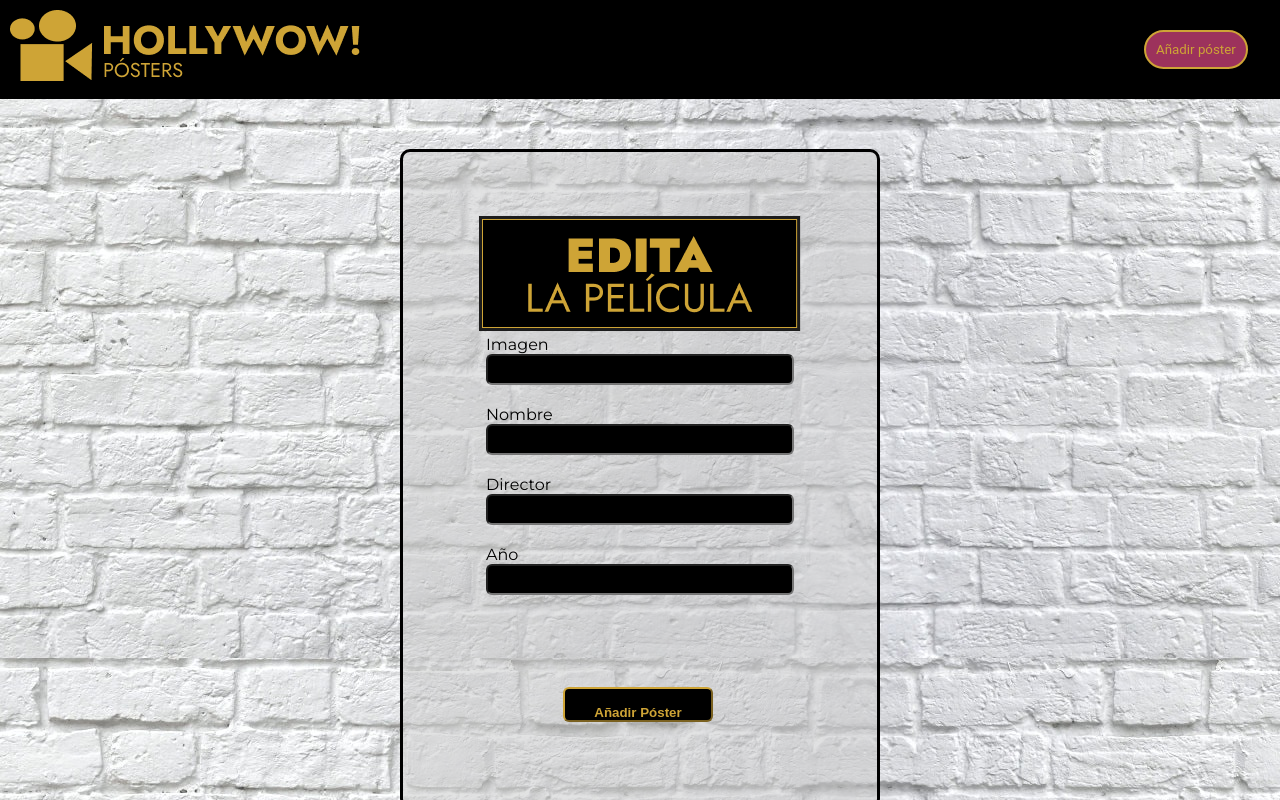
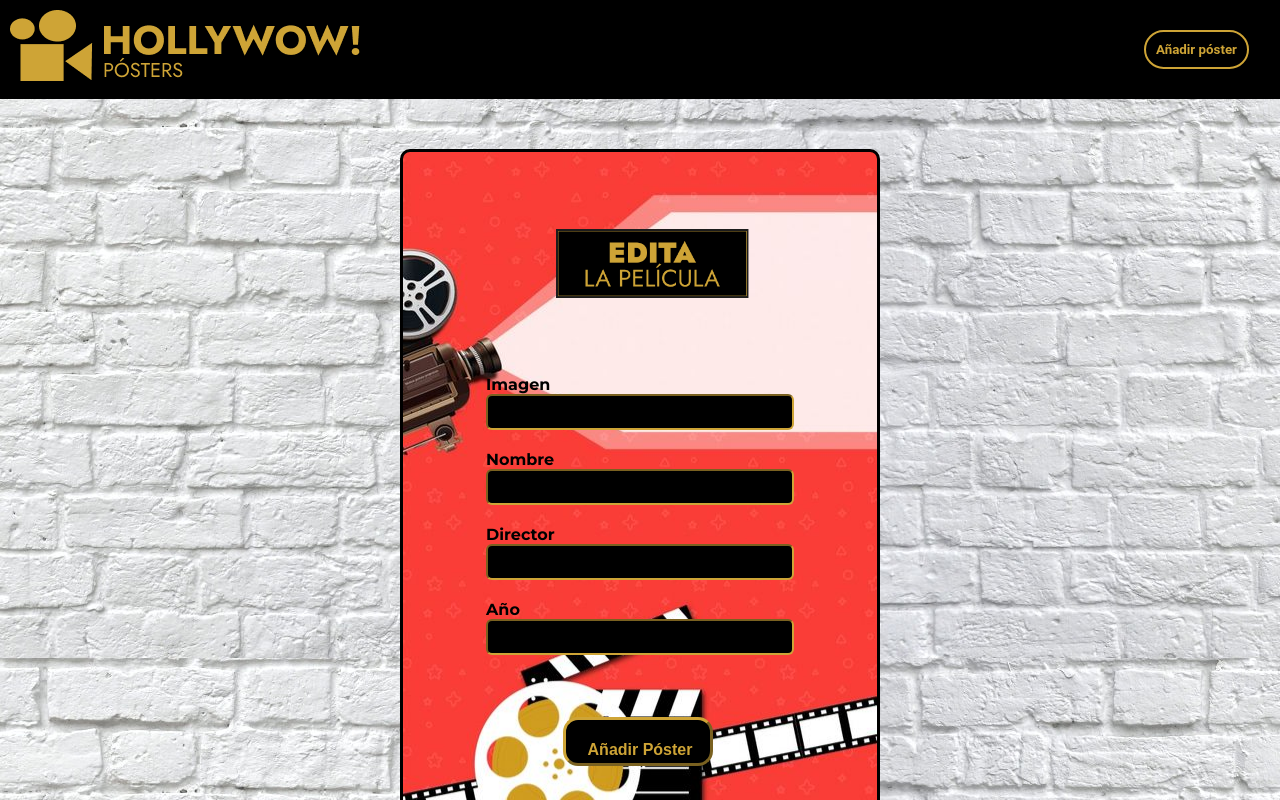
Before and after one commit to DesireeCSilva/Hollywow-app, a React (Vite) app: page /create in a window 1280 px wide. Shown: the top 800 px of the page. Built offline with nearby package versions, Linux system fonts and the light colour scheme.

Commit message:
add background image form

```diff
--- a/src/components/ButtonAdd.css
+++ b/src/components/ButtonAdd.css
@@ -2,12 +2,13 @@
     display: flex;
     justify-content: space-between;
     align-items: center;
-    background-color: rgb(156, 50, 92);
+    background-color: black;
     border: 2px solid rgb(206, 164, 54);
-    border-radius: 50px;
+    border-radius: 40px;
     font-family:  "Roboto", sans-serif;
     color:rgb(206, 164, 54);
     padding: 10px;
+    font-weight: bold;
 }
 
 @media (max-width: 768px) {
--- a/src/index.css
+++ b/src/index.css
@@ -22,22 +22,8 @@ background-image: url(./assets/images/Background.jpg);
     width: 10%;
 }
 
-/* .form{
-    display: flex;
-    background-color: darkgoldenrod;
-    justify-content: center;
-    padding: 10%;
-    width: 40%;
-    position: relative;
-    right: -21%;
-    margin-top: 5%;
-    margin-bottom: 5%;
-    flex-direction: column;
-
-} */
-
 .formAdd {
-    background-color: #cccccc8c;
+    background-image: url(../src/assets/images/cinemac.jpg);
     border-radius: 10px;
     border-color: black;
     border: 3px solid #000000;
@@ -48,13 +34,17 @@ background-image: url(./assets/images/Background.jpg);
     display: flex;
     flex-direction: column;
     align-items: center;
+    font-weight: bold;
 }
 
-h2 {
-    margin-bottom: 20%;
-
+.Edita {
+   width: 60%;
+   height: 60%;
+   padding: 24%;
+   margin-top: -20%;
+   display: flex;
+   align-items: center;
 }
-
 
 input {
     width: 300px;
@@ -62,9 +52,10 @@ input {
     flex-direction: column;
     margin-bottom: 20px;
     border-radius: 6px;
-    height: 25px;
+    height: 30px;
     color: white;
     background-color: black;
+    border-color:#CEA436;
 }
 
 .buttonAdd {
@@ -72,11 +63,13 @@ input {
     display: flex;
     justify-content: center;
     margin-left: 25%;
-    margin-top: 30%;
+    margin-top: 20%;
     background-color: black;
-    padding: 5%;
+    padding: 7%;
     color: #CEA436;
-    border-radius: 6px;
+    border-radius: 15px;
     border-color: #CEA436;
+    border-width: 3px;
     font-weight: bold;
+    font-size: medium;
 }
```
Also changed, not shown: src/assets/images/cinemac.jpg (added).
